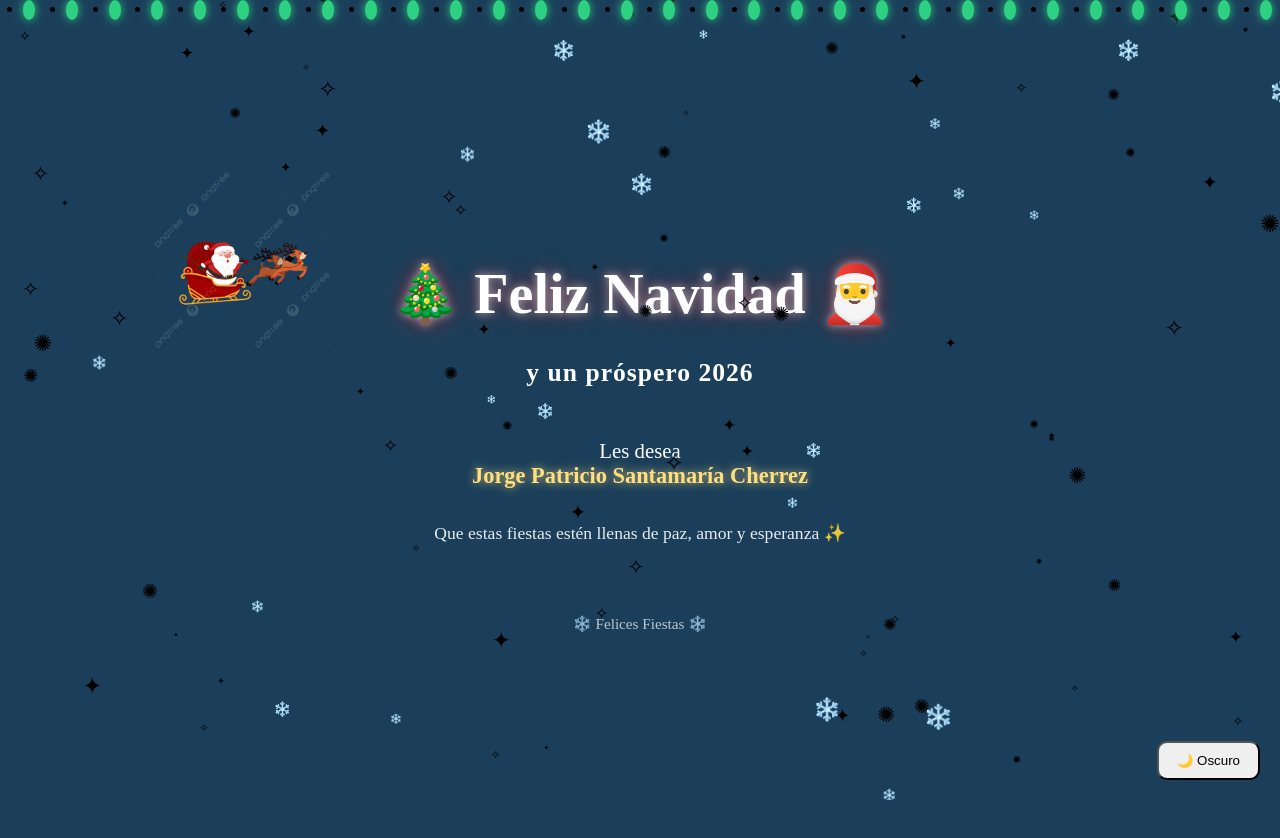
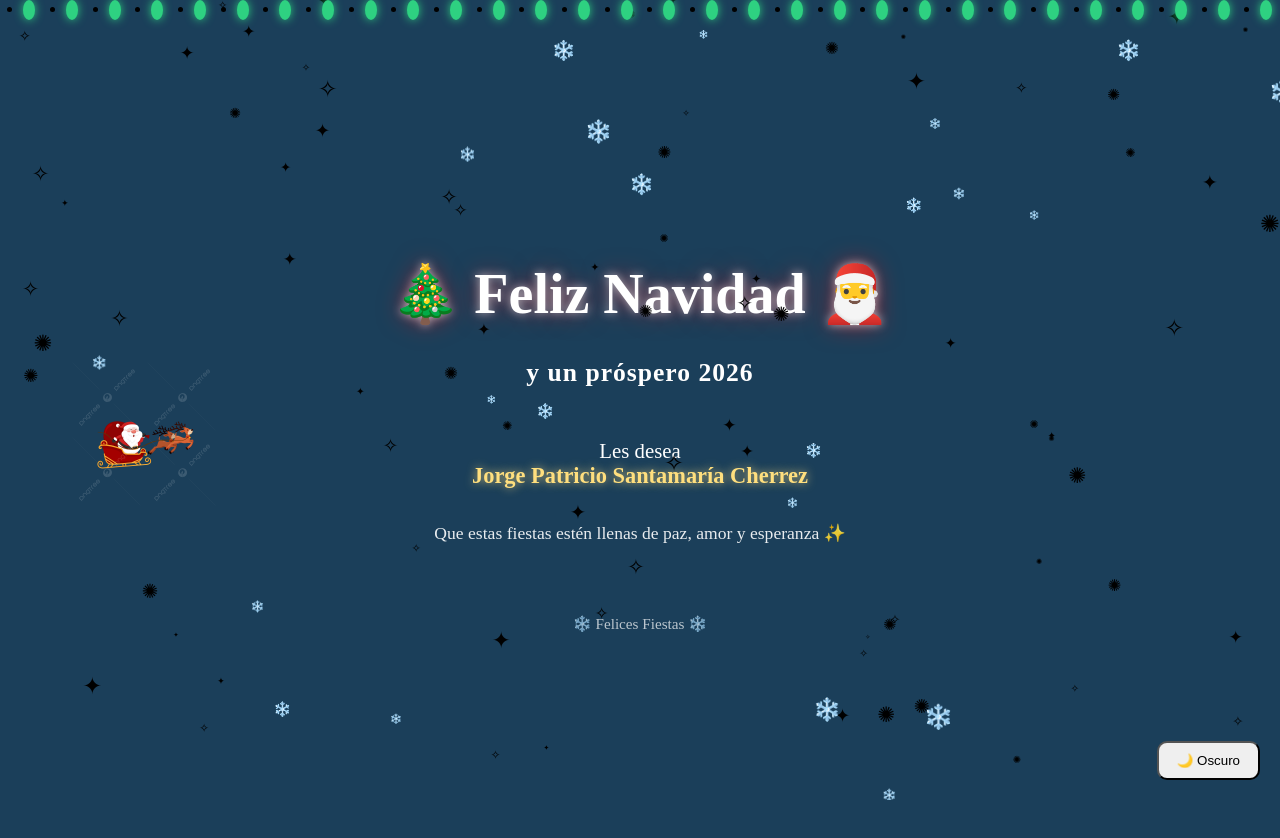
Before and after one commit to Patogol35/Navidad, a React (Vite) app: page / in a window 1280 px wide. Shown: the top 838 px of the page. Built offline with nearby package versions, Linux system fonts and the light colour scheme; no server answers.

Commit message:
Update SantaFly.jsx

```diff
--- a/src/components/SantaFly.jsx
+++ b/src/components/SantaFly.jsx
@@ -11,9 +11,15 @@ export default function SantaFly() {
     <motion.img
       src={santa}
       alt="Santa volando"
-      style={{ position: "fixed", top: "20%", width: "200px", zIndex: 50 }}
-      animate={{ x: ["-300px", "110%"] }}
-      transition={{ duration: 8, repeat: Infinity, delay: 2 }}
+      style={{
+        position: "fixed",
+        top: "45%",          // ⬇️ más abajo
+        width: "150px",      // ⬅️ más pequeño
+        zIndex: 2,           // ⬅️ debajo del texto
+        pointerEvents: "auto"
+      }}
+      animate={{ x: ["-200px", "110%"] }}
+      transition={{ duration: 10, repeat: Infinity, delay: 3 }}
       onClick={() => hoho.play()}
     />
   );
```
